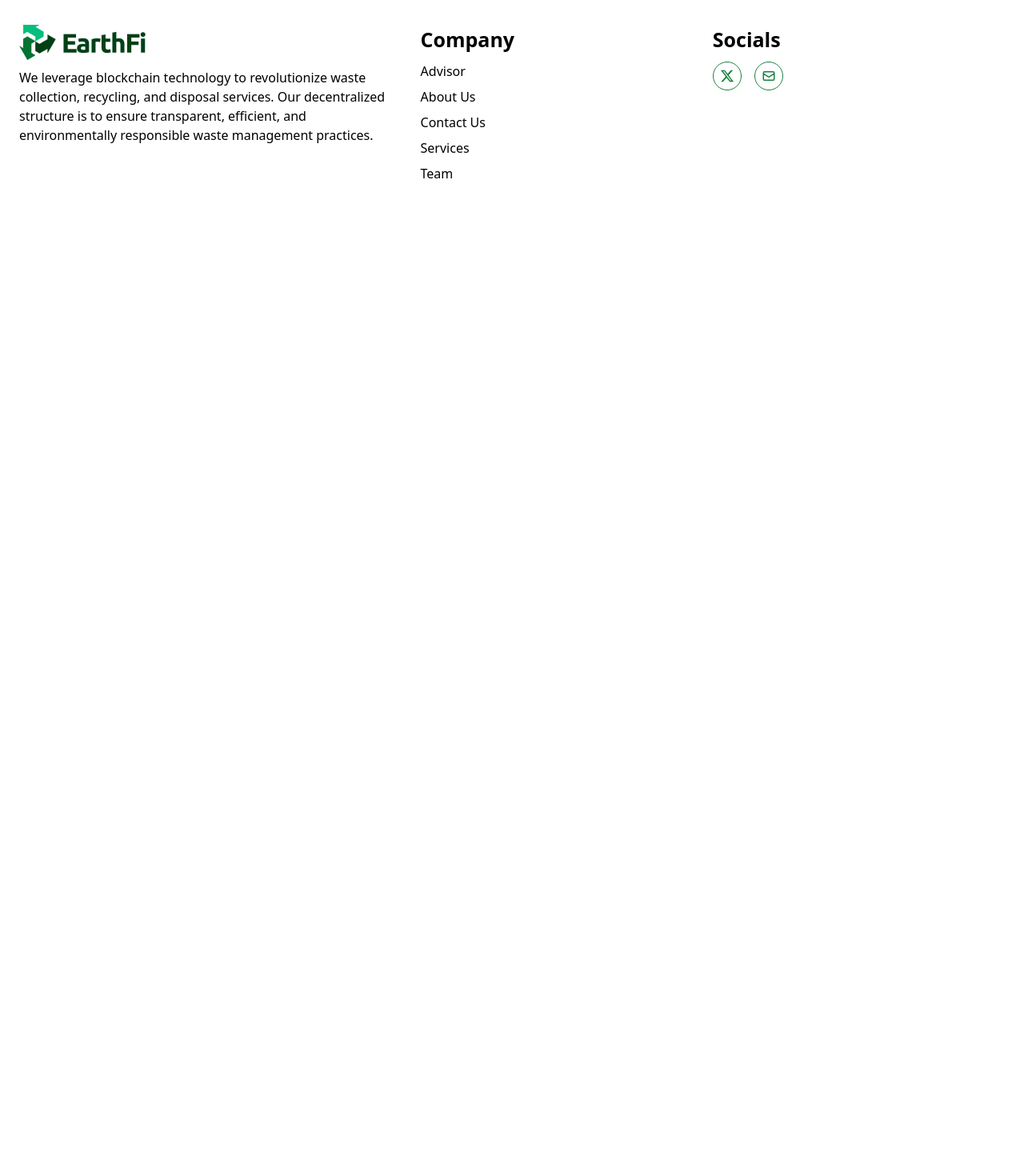
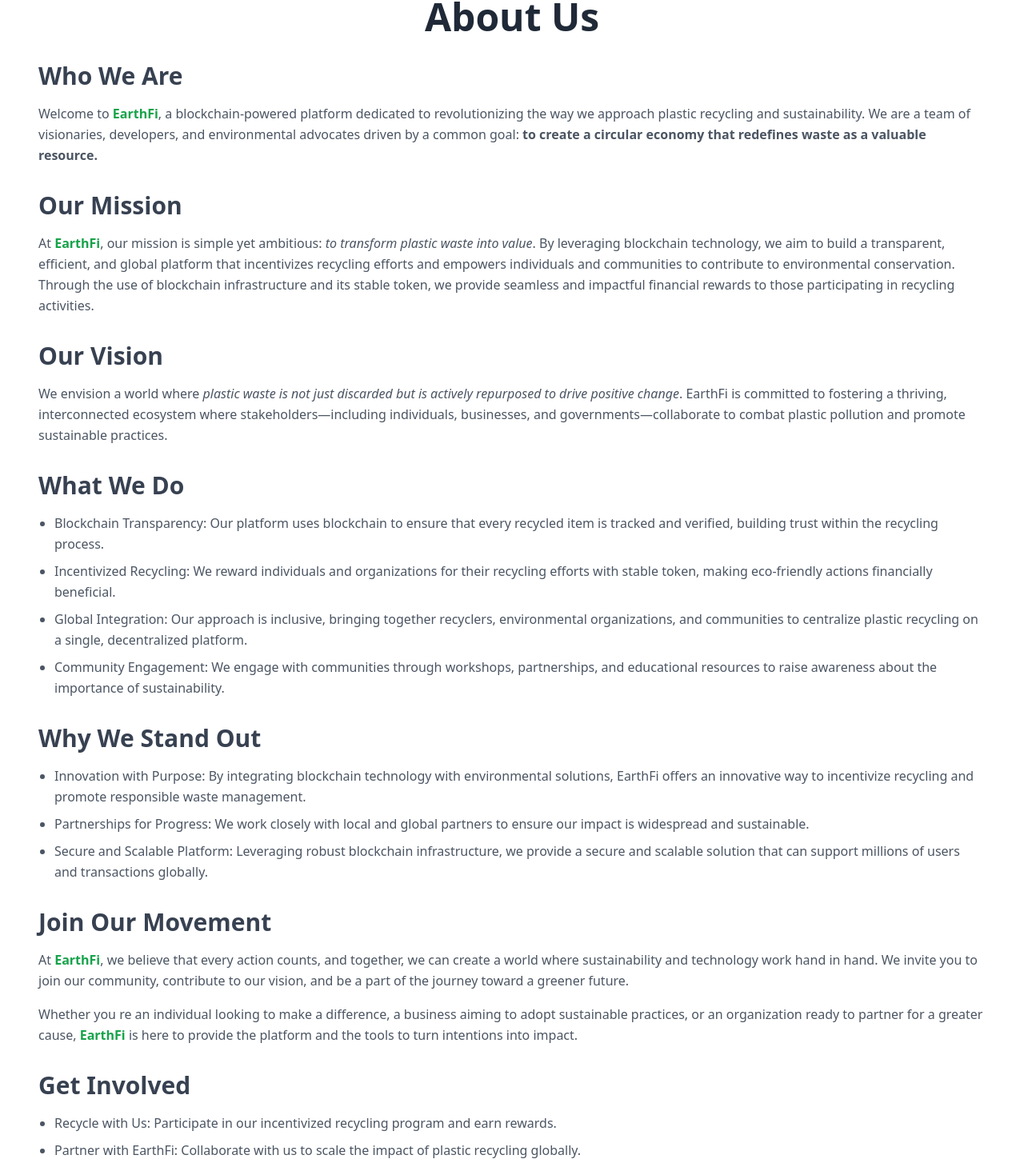
Before and after one commit to ameer017/earthfi-crossfi, a React (Vite) app in the folder frontend/: page /about-us in a window 1280 px wide. Shown: the part 141-1605 px from the top of the page at 80% size. Before the commit the page ends 800 px from the top, so only its background shows below. Built offline with nearby package versions, Linux system fonts and the light colour scheme.

Commit message:
added scroll to top effect

```diff
--- a/frontend/package.json
+++ b/frontend/package.json
@@ -9,6 +9,7 @@
     "preview": "vite preview"
   },
   "dependencies": {
+    "lottie-react": "^2.4.0",
     "react": "^18.3.1",
     "react-dom": "^18.3.1",
     "react-icons": "^5.3.0",
--- a/frontend/src/App.jsx
+++ b/frontend/src/App.jsx
@@ -9,12 +9,14 @@ import {
   Service,
   SingleOrder,
   Team,
-  Layout
+  Layout,
 } from "./index";
+import ScrollToTop from "./components/ScrollToTop";
 
 function App() {
   return (
     <>
+      <ScrollToTop />
       <Routes>
         <Route
           path="/"
--- a/frontend/src/components/About.jsx
+++ b/frontend/src/components/About.jsx
@@ -1,9 +1,164 @@
-import React from 'react'
+import React from "react";
 
 const About = () => {
   return (
-    <div>About</div>
-  )
-}
+    <div className="container mx-auto p-8 md:p-12 bg-white rounded-xl space-y-8">
+      <div className="text-center">
+        <h1 className="text-4xl md:text-5xl font-bold text-gray-800">
+          About Us
+        </h1>
+      </div>
 
-export default About
+      <section>
+        <h2 className="text-2xl md:text-3xl font-semibold text-gray-700 mb-4">
+          Who We Are
+        </h2>
+        <p className="text-gray-600 leading-relaxed">
+          Welcome to <span className="font-bold text-green-600">EarthFi</span>,
+          a blockchain-powered platform dedicated to revolutionizing the way we
+          approach plastic recycling and sustainability. We are a team of
+          visionaries, developers, and environmental advocates driven by a
+          common goal:{" "}
+          <b>
+            {" "}
+            to create a circular economy that redefines waste as a valuable
+            resource.
+          </b>
+        </p>
+      </section>
+
+      <section>
+        <h2 className="text-2xl md:text-3xl font-semibold text-gray-700 mb-4">
+          Our Mission
+        </h2>
+        <p className="text-gray-600 leading-relaxed">
+          At <span className="font-bold text-green-600">EarthFi</span>, our
+          mission is simple yet ambitious:{" "}
+          <span className="italic">to transform plastic waste into value</span>.
+          By leveraging blockchain technology, we aim to build a transparent,
+          efficient, and global platform that incentivizes recycling efforts and
+          empowers individuals and communities to contribute to environmental
+          conservation. Through the use of blockchain infrastructure and its
+          stable token, we provide seamless and impactful financial rewards to
+          those participating in recycling activities.
+        </p>
+      </section>
+
+      <section>
+        <h2 className="text-2xl md:text-3xl font-semibold text-gray-700 mb-4">
+          Our Vision
+        </h2>
+        <p className="text-gray-600 leading-relaxed">
+          We envision a world where{" "}
+          <span className="italic">
+            plastic waste is not just discarded but is actively repurposed to
+            drive positive change
+          </span>
+          . EarthFi is committed to fostering a thriving, interconnected
+          ecosystem where stakeholders—including individuals, businesses, and
+          governments—collaborate to combat plastic pollution and promote
+          sustainable practices.
+        </p>
+      </section>
+
+      <section>
+        <h2 className="text-2xl md:text-3xl font-semibold text-gray-700 mb-4">
+          What We Do
+        </h2>
+        <ul className="list-disc pl-5 text-gray-600 leading-relaxed space-y-2">
+          <li>
+            <span className="font-medium">Blockchain Transparency:</span> Our
+            platform uses blockchain to ensure that every recycled item is
+            tracked and verified, building trust within the recycling process.
+          </li>
+          <li>
+            <span className="font-medium">Incentivized Recycling:</span> We
+            reward individuals and organizations for their recycling efforts
+            with stable token, making eco-friendly actions financially
+            beneficial.
+          </li>
+          <li>
+            <span className="font-medium">Global Integration:</span> Our
+            approach is inclusive, bringing together recyclers, environmental
+            organizations, and communities to centralize plastic recycling on a
+            single, decentralized platform.
+          </li>
+          <li>
+            <span className="font-medium">Community Engagement:</span> We engage
+            with communities through workshops, partnerships, and educational
+            resources to raise awareness about the importance of sustainability.
+          </li>
+        </ul>
+      </section>
+
+      <section>
+        <h2 className="text-2xl md:text-3xl font-semibold text-gray-700 mb-4">
+          Why We Stand Out
+        </h2>
+        <ul className="list-disc pl-5 text-gray-600 leading-relaxed space-y-2">
+          <li>
+            <span className="font-medium">Innovation with Purpose:</span> By
+            integrating blockchain technology with environmental solutions,
+            EarthFi offers an innovative way to incentivize recycling and
+            promote responsible waste management.
+          </li>
+          <li>
+            <span className="font-medium">Partnerships for Progress:</span> We
+            work closely with local and global partners to ensure our impact is
+            widespread and sustainable.
+          </li>
+          <li>
+            <span className="font-medium">Secure and Scalable Platform:</span>{" "}
+            Leveraging robust blockchain infrastructure, we provide a secure and
+            scalable solution that can support millions of users and
+            transactions globally.
+          </li>
+        </ul>
+      </section>
+
+      <section className="">
+        <h2 className="text-2xl md:text-3xl font-semibold text-gray-700 mb-4">
+          Join Our Movement
+        </h2>
+        <p className="text-gray-600 leading-relaxed mb-4">
+          At <span className="font-bold text-green-600">EarthFi</span>, we
+          believe that every action counts, and together, we can create a world
+          where sustainability and technology work hand in hand. We invite you
+          to join our community, contribute to our vision, and be a part of the
+          journey toward a greener future.
+        </p>
+        <p className="text-gray-600 leading-relaxed">
+          Whether you&nbsp;re an individual looking to make a difference, a
+          business aiming to adopt sustainable practices, or an organization
+          ready to partner for a greater cause,{" "}
+          <span className="font-bold text-green-600">EarthFi</span> is here to
+          provide the platform and the tools to turn intentions into impact.
+        </p>
+      </section>
+
+      <section>
+        <h2 className="text-2xl md:text-3xl font-semibold text-gray-700 mb-4">
+          Get Involved
+        </h2>
+        <ul className="list-disc pl-5 text-gray-600 leading-relaxed space-y-2">
+          <li>
+            <span className="font-medium">Recycle with Us:</span> Participate in
+            our incentivized recycling program and earn rewards.
+          </li>
+          <li>
+            <span className="font-medium">Partner with EarthFi:</span>{" "}
+            Collaborate with us to scale the impact of plastic recycling
+            globally.
+          </li>
+          <li>
+            <span className="font-medium">Stay Informed:</span> Follow us for
+            updates, news, and educational content on sustainability and
+            blockchain innovations.
+          </li>
+        </ul>
+      </section>
+    </div>
+  );
+};
+
+export default About;
--- a/frontend/src/components/Impact.jsx
+++ b/frontend/src/components/Impact.jsx
@@ -69,7 +69,8 @@ const Impact = () => {
           <img
             src={media[currentImageIndex]}
             alt="Impact"
-            className="w-full h-auto rounded-lg"
+            className="w-full h-auto "
+            loading="lazy"
           />
         </div>
       </div>
--- /dev/null
+++ b/frontend/src/components/ScrollToTop.jsx
@@ -0,0 +1,14 @@
+import { useEffect } from "react";
+import { useLocation } from "react-router-dom";
+
+const ScrollToTop = () => {
+  const { pathname } = useLocation();
+
+  useEffect(() => {
+    window.scrollTo(0, 0);
+  }, [pathname]);
+
+  return null;
+};
+
+export default ScrollToTop;
```
Also changed, not shown: 1 other file (tests, documents, lock files or other folders).
